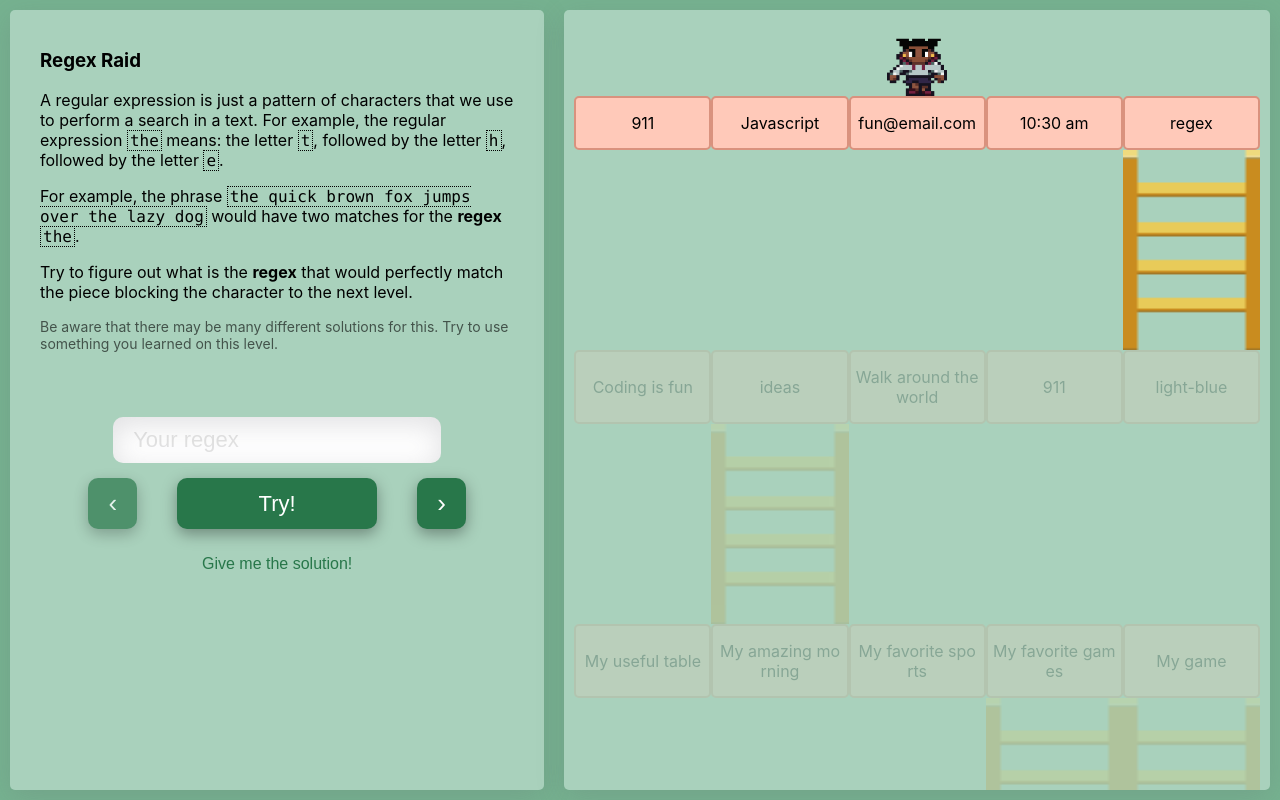
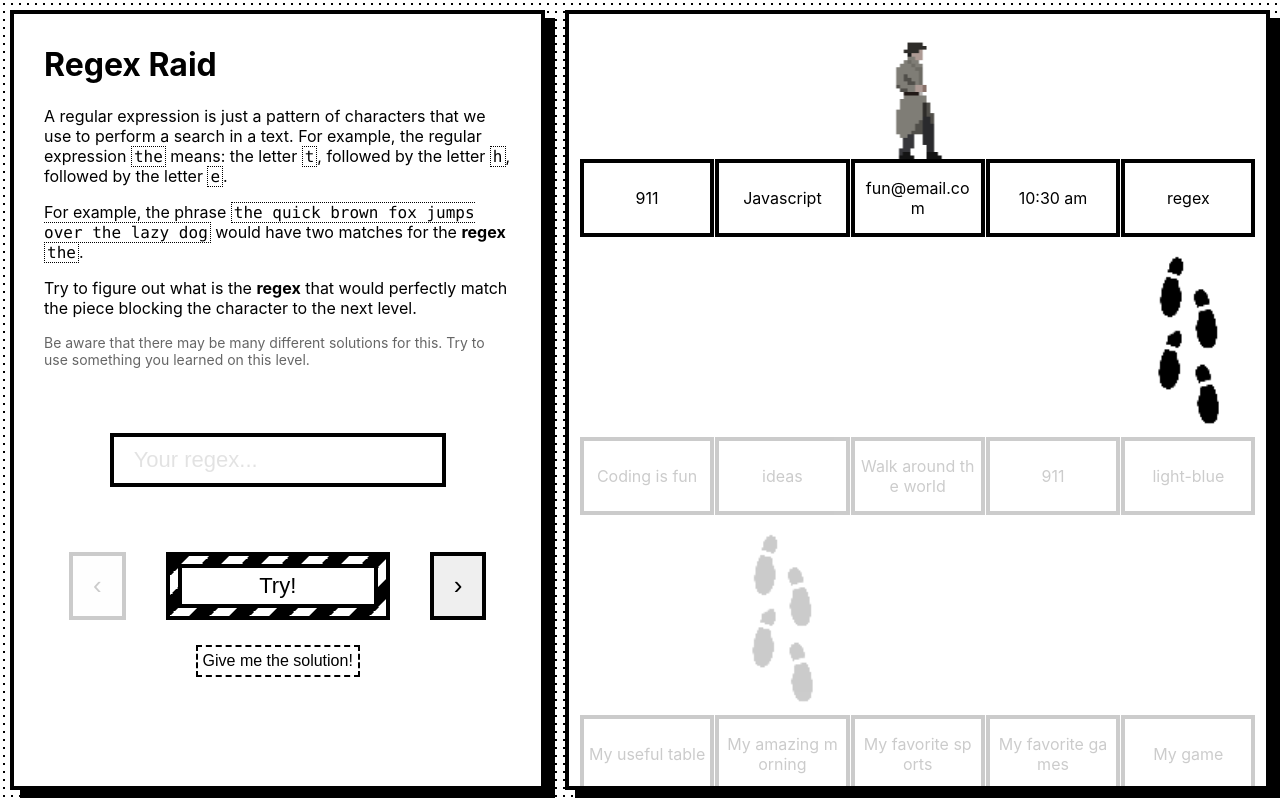
Before and after one commit to CGReinhold/regex-game, a React (Create React App) app: page / in a window 1280 px wide. Built offline with nearby package versions, Linux system fonts and the light colour scheme.

Commit message:
added layout

```diff
--- a/src/App.css
+++ b/src/App.css
@@ -2,22 +2,26 @@
   display: flex;
   align-items: center;
   justify-content: space-around;
-  background-color: #76B290;
+  background-color: white;
+  color: black;
+  background-image: -webkit-repeating-radial-gradient( center center, black, black 1px, white 1px, white 100% );
+  background-size: 8px 8px;
   height: 100vh;
 }
 
 .game .box {
-  background-color: #A9D1BC;
+  background-color: white;
+  border: 4px black solid;
+  box-shadow: 10px 8px 0px black;
   margin: 10px;
-  border-radius: 5px;
   align-self: stretch;
   overflow: hidden;
   padding: 10px;
-  box-shadow: rgba(100, 100, 111, 0.2) 0px 7px 29px 0px;
 }
 
 .instruction-box {
   flex: 3;
+  overflow-y: auto !important;
 }
 
 .game-box {
--- a/src/components/gameLayout.css
+++ b/src/components/gameLayout.css
@@ -37,7 +37,7 @@
 }
 
 .regex-character {
-  height: 60px;
+  height: 120px;
   position: absolute;
   top: calc(10% - 60px);
   transition: left 1s;
@@ -46,13 +46,13 @@
   justify-content: center;
 }
 .regex-character img {
-  height: 60px;
-  width: 60px;
+  height: 120px;
+  width: 55px;
+  image-rendering: optimizeSpeed;
 }
 
 .regex-ladder, .regex-ladder img {
   height: 200px;
-  width: 100%;
   image-rendering: optimizeSpeed;
 }
 
@@ -65,9 +65,8 @@
 
 .regex-item {
   flex: 1;
-  border: 2px solid #D9927E;
-  background-color: #FFC9B9;
-  border-radius: 5px;
+  border: 4px solid black;
+  margin: 0 0.5px;
   padding: 15px 5px;
   align-self: stretch;
   display: flex;
@@ -90,6 +89,12 @@
   animation-duration: 1s;
 }
 
+.regex-floor {
+  width: 100%;
+  height: 200px;
+  background-color: #222;
+}
+
 @keyframes fade {
   from {
     opacity: 1;
--- a/src/components/gameLayout.tsx
+++ b/src/components/gameLayout.tsx
@@ -2,7 +2,7 @@ import React, { useCallback, useEffect, useState } from 'react';
 import classNames from 'classnames';
 import './gameLayout.css'
 import character from '../assets/character.png'
-import ladder from '../assets/ladder.png'
+import ladder from '../assets/footprint.png'
 import { LEVELS } from '../constants/levels';
 import { match } from '../utils/regex';
 
@@ -18,13 +18,13 @@ const GameLayout: React.FC<GameLayoutProps> = ({ level, regex }) => {
     return `calc(${20 * horizontalIndex}%)`;
   }, [level]);
 
-  const [top, setTop] = useState<string>(`calc(10% - ${(level) * 255}px)`);
+  const [top, setTop] = useState<string>(`calc(10% - ${(level) * 259}px + 60px)`);
   const [left, setLeft] = useState<string>(getLeftPosition());
   const [newLevel, setNewLevel] = useState<boolean>(false);
 
   useEffect(() => {
     if (level > 0) {
-      setTop(`calc(10% - ${(level) * 255}px)`);
+      setTop(`calc(10% - ${(level) * 259}px + 60px)`);
       setLeft(getLeftPosition());
       setNewLevel(true);
     }
@@ -65,11 +65,11 @@ const GameLayout: React.FC<GameLayoutProps> = ({ level, regex }) => {
             </div>
           );
         })}
-        <div className="regex-column">
+        <div>
           {level === LEVELS.length && (
             <span className="win-label">You won</span>
           )}
-          <div className="regex-item"></div>
+          <div className="regex-floor"></div>
         </div>
       </div>
 
--- a/src/components/instructions.css
+++ b/src/components/instructions.css
@@ -1,5 +1,6 @@
 .instructions {
-  padding: 10px 20px;
+  padding: 0 20px;
+  overflow-y: auto;
 }
 
 .instructions .info {
@@ -15,6 +16,7 @@
 
 .instructions .buttons {
   display: flex;
+  margin-top: 50px;
 }
 
 .instructions form {
@@ -25,12 +27,11 @@
 
 .instructions form input {
   border: none;
-  border-radius: 10px;
   padding: 10px 20px;
   margin: 15px 0;
   font-size: 22px;
   outline: none;
-  box-shadow: inset rgba(100, 100, 111, 0.2) 0px 7px 29px 0px;
+  border: 4px solid black;
 }
 
 .instructions form input::placeholder {
@@ -39,36 +40,60 @@
 
 .instructions form .buttons button {
   border: none;
-  border-radius: 10px;
-  box-shadow: rgba(0, 0, 0, 0.35) 0px 5px 15px;
-  background-color: #28774A;
-  color: white;
+  border: 4px solid black;
+  color: black;
   cursor: pointer;
-  margin: 0 20px;
 }
 
 .instructions form .buttons button:disabled {
   cursor: initial;
-  opacity: 0.7;
+  opacity: 0.2;
 }
 
 .instructions form .change-level {
   padding: 10px 20px;
   font-size: 26px;
+  margin: 0 40px;
 }
 
 .instructions form .submit {
-  padding: 10px 20px;
+  display: flex;
+  align-items: center;
+  justify-content: center;
   width: 200px;
+  background: linear-gradient( -45deg, white, white 25%, black 25%, black 50%, white 50%, white 75%, black 75%, black 100% );
+  background-size: 40px 40px;
+  animation: scrolling-gradient 2s linear infinite;
+  border: 4px solid black;
+  padding: 0.5rem;
+  cursor: pointer;
+}
+
+.instructions form .submit button {
+  background-color: white;
+  color: black;
+  flex: 1;
+  border-radius: 0;
   font-size: 22px;
+  padding: 5px 0;
 }
 
 .instructions form .answer {
   border: none;
   background-color: transparent;
-  color: #28774A;
   font-size: 16px;
+  border: 2px dashed black;
   margin-top: 25px;
   cursor: pointer;
   outline: none;
+  padding: 5px;
 }
+
+@keyframes scrolling-gradient {
+  0% {
+    background-position: 0;
+  }
+  100% {
+    background-position: 40px;
+  }
+}
--- a/src/components/instructions.tsx
+++ b/src/components/instructions.tsx
@@ -40,7 +40,7 @@ const LevelInstructions: React.FC<LevelInstructionsProps> = ({ level, onSubmit,
 
   return (
     <div className="instructions">
-      <h3>Regex Raid</h3>
+      <h1>Regex Raid</h1>
       <div>
         {description ? (
           <>
@@ -52,10 +52,12 @@ const LevelInstructions: React.FC<LevelInstructionsProps> = ({ level, onSubmit,
         )}
       </div>
       <form onSubmit={handleSubmit}>
-        <input type="text" placeholder="Your regex" value={regex} onChange={handleRegexChange} />
+        <input type="text" placeholder="Your regex..." value={regex} onChange={handleRegexChange} />
         <div className="buttons">
           <button disabled={level <= 0} className="change-level" type="button" onClick={handlePrevious}>‹</button>
-          <button className="submit" type="submit">Try!</button>
+          <div className="submit">
+            <button type="submit">Try!</button>
+          </div>
           <button disabled={level >= LEVELS.length} className="change-level" type="button" onClick={handleNext}>›</button>
         </div>
         {description && (
```
Also changed, not shown: src/assets/character.png, src/assets/footprint.png (added).
